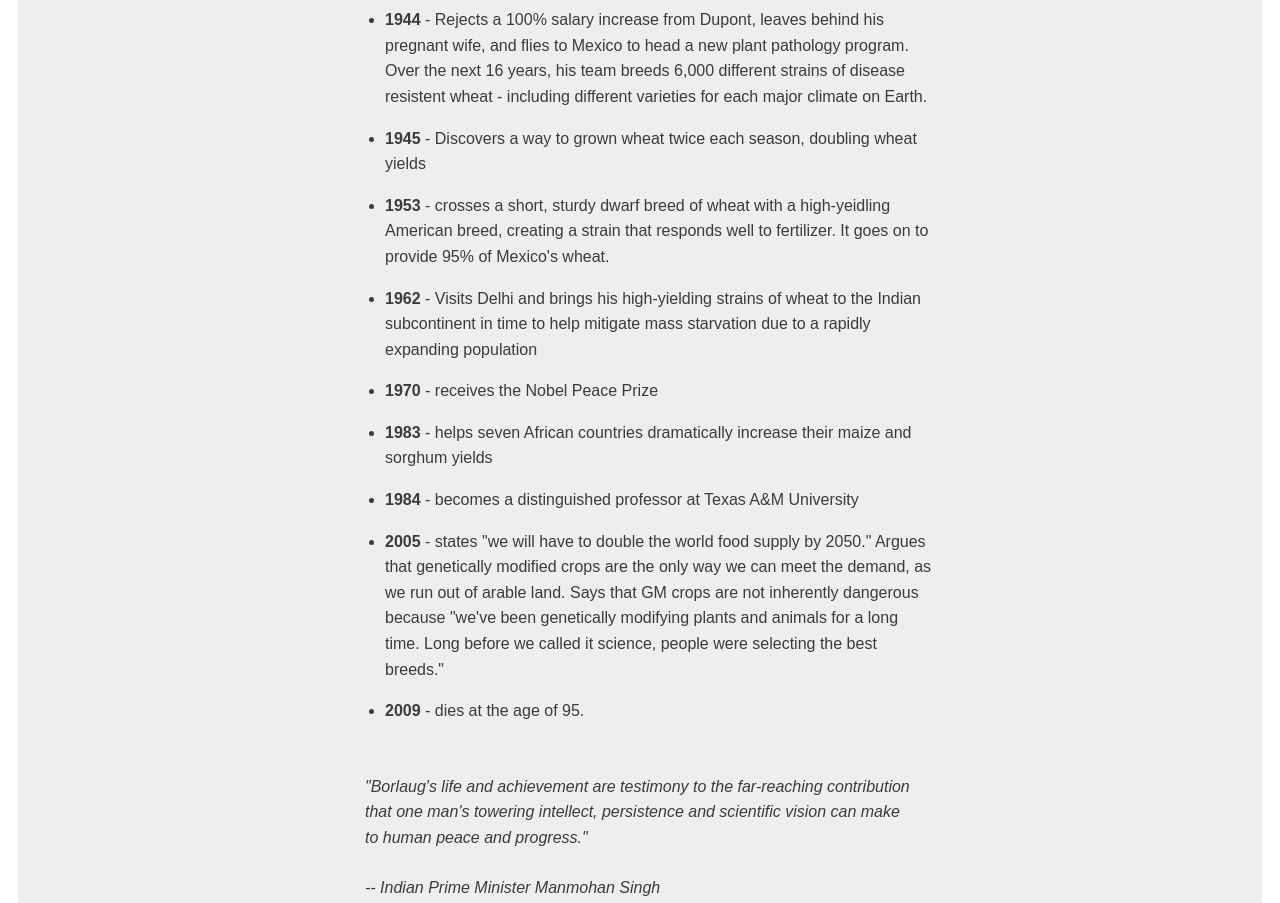
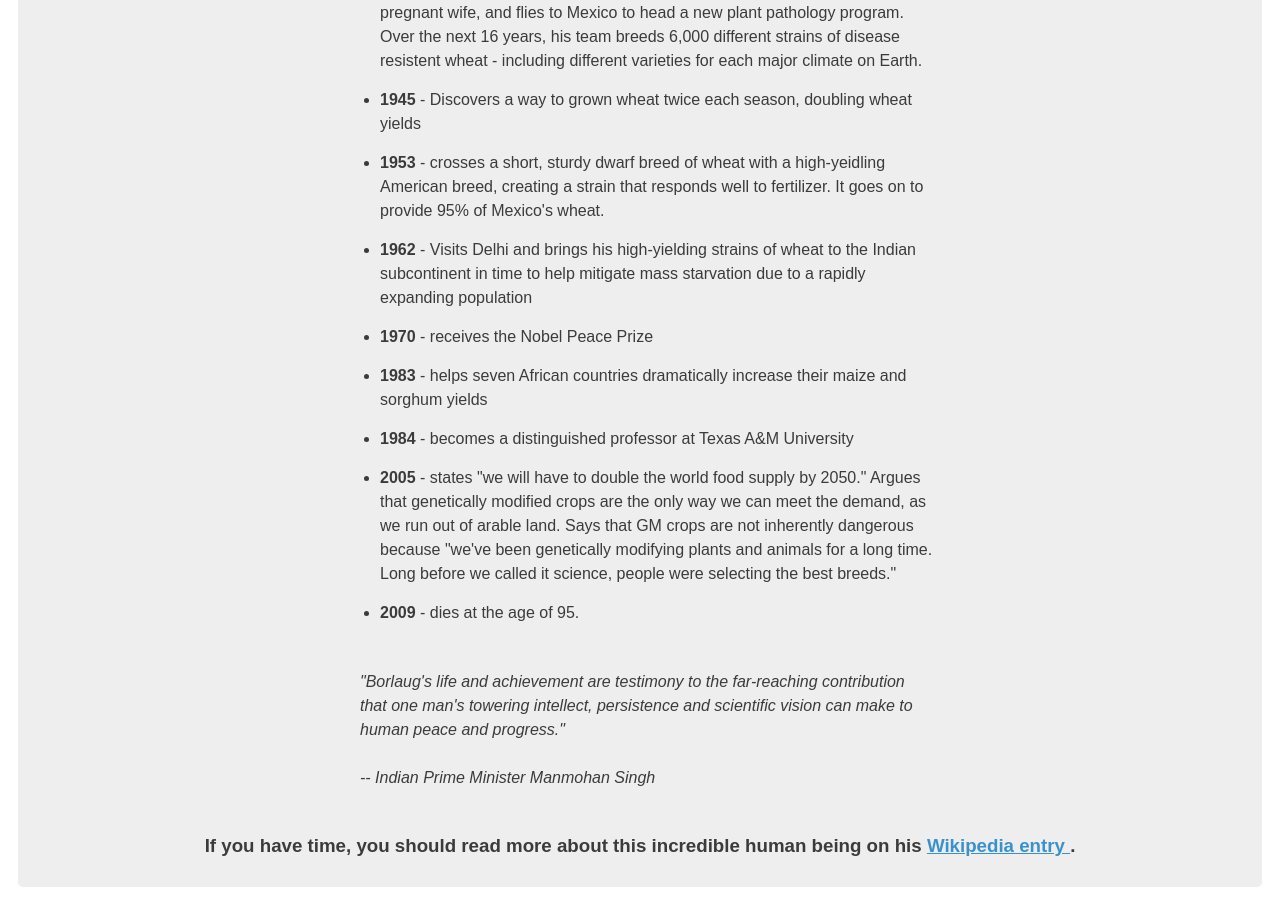
Before and after one commit to gomesgr/fcc-test-suite-template-master, a plain HTML site: page index.html in a window 1280 px wide. Shown: the part 1020-1923 px from the top of the page. Drawn offline with Linux system fonts and the light colour scheme.

Commit message:
Finalized the stylesheet

```diff
--- a/css/style.css
+++ b/css/style.css
@@ -60,21 +60,27 @@ body {
     }
 
     ul {
-        max-width: 550px;
-        margin: 0 auto 50px auto;
+        max-width: 560px;
+        margin-top: 0;
+        margin-right: auto;
+        margin-bottom: 45px;
+        margin-left: auto;
         text-align: left;
-        line-height: 1.6;
+        line-height: 1.5;
       }
 
       li {
-        margin: 16px 0;
+        margin: 15px 0;
       }
 
       blockquote{
-        max-width: 550px;
-        margin: 0 auto 50px auto;
+        max-width: 560px;
+        margin-top: 0;
+        margin-right: auto;
+        margin-bottom: 45px;
+        margin-left: auto;
         text-align: left;
-        line-height: 1.6;
+        line-height: 1.5;
         font-style: italic;
       }
 
```
